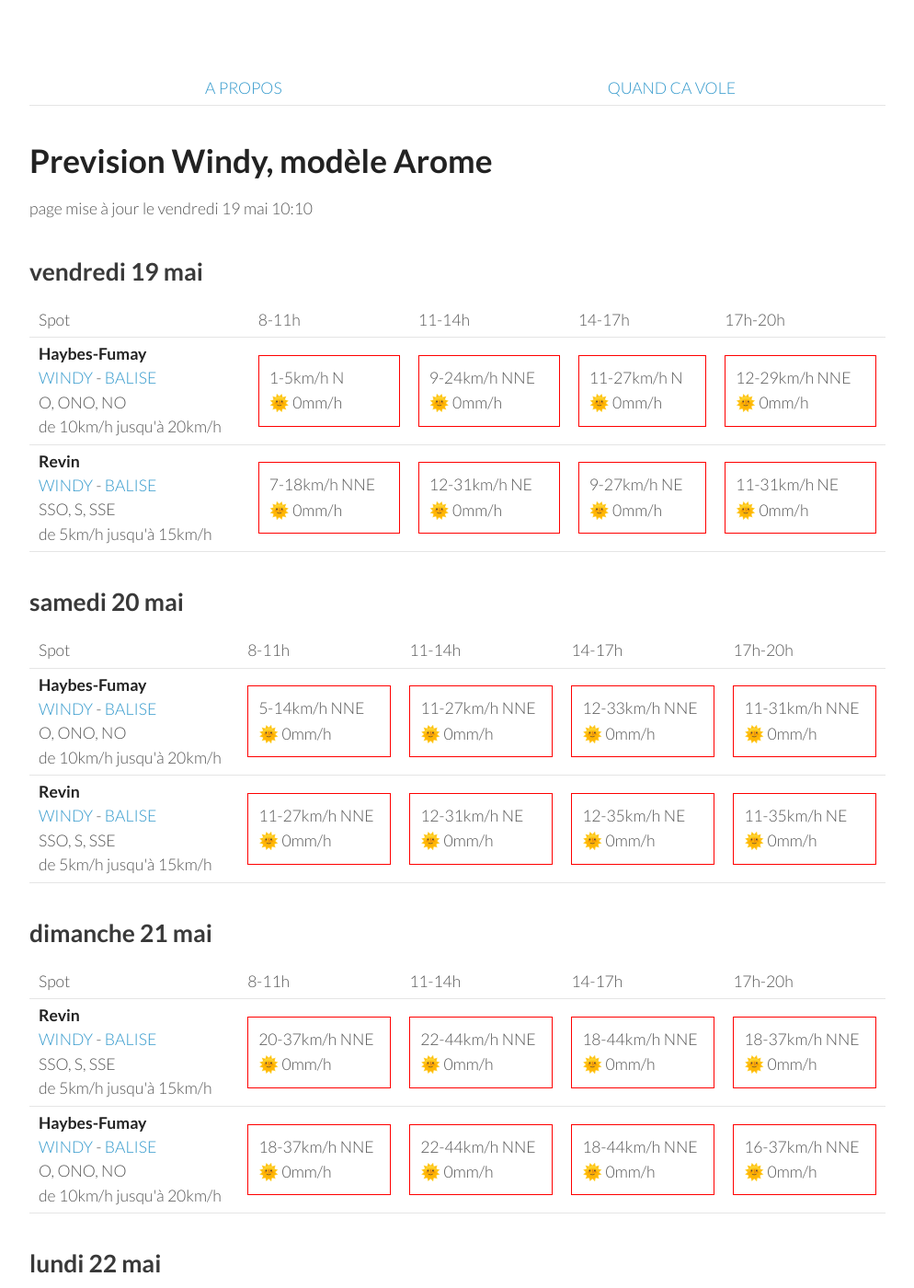
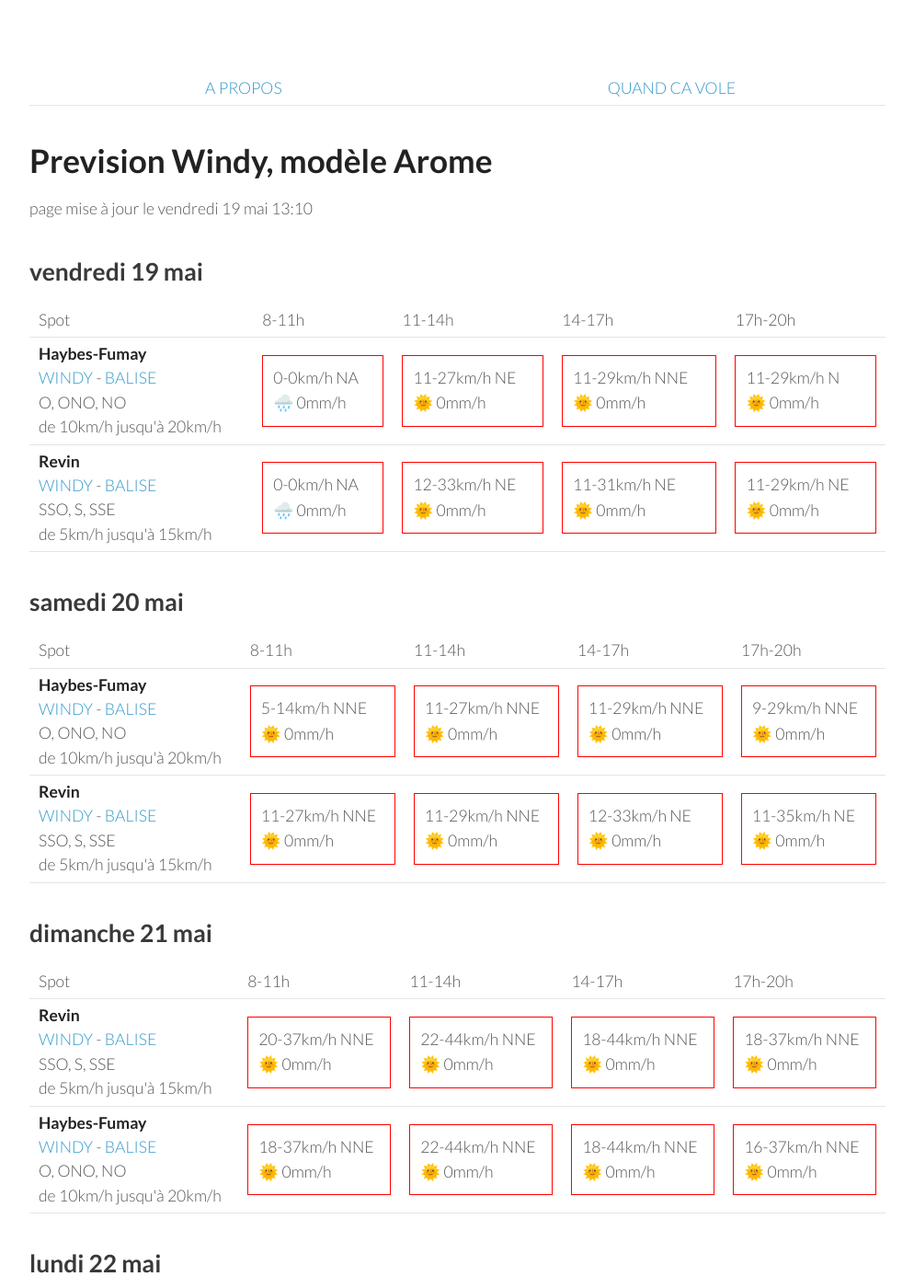
Before and after one commit to parapente-dans-le-nord/parapente-dans-le-nord.github.io, a Jekyll site: the page built from ardennes.markdown, in a window 1280 px wide and 1400 px high. Shown: the whole window at 92% size, without its empty margins (26-1020 px from the left). Built offline with Jekyll 4.4.1, drawn with Linux system fonts in a browser that asks for light colours.

Commit message:
update index.markdown

```diff
--- a/ardennes.markdown
+++ b/ardennes.markdown
@@ -7,7 +7,7 @@ title:  "Tous les spots"
 {: .links}
 
 # Prevision Windy, modèle Arome
-page mise à jour le vendredi 19 mai 10:10
+page mise à jour le vendredi 19 mai 13:10
 
 ## vendredi 19 mai
 
@@ -24,21 +24,19 @@ page mise à jour le vendredi 19 mai 10:10
 <tr>
         <td><strong>Haybes-Fumay</strong><br><a href="https://windy.com/49.998/4.715?49.913,4.738,10">WINDY</a> - <span class=""><a href="http://www.balisemeteo.com/balise.php?idBalise=104">BALISE</a> </span><br> <span class="vent-favorable">O, ONO, NO</span><br><span class="force-vent">de 10km/h jusqu'à 20km/h</span> </td>
 
-            <td><div class="not-flyable"><p>1-5km/h N</p><p>🌞 0mm/h</p></div></td>
-            <td><div class="not-flyable"><p>9-24km/h NNE</p><p>🌞 0mm/h</p></div></td>
-            <td><div class="not-flyable"><p>11-27km/h N</p><p>🌞 0mm/h</p></div></td>
-            <td><div class="not-flyable"><p>12-29km/h NNE</p><p>🌞 0mm/h</p></div></td>
-
+            <td><div class="not-flyable"><p>0-0km/h NA</p><p>🌧️ 0mm/h</p></div></td>
+            <td><div class="not-flyable"><p>11-27km/h NE</p><p>🌞 0mm/h</p></div></td>
+            <td><div class="not-flyable"><p>11-29km/h NNE</p><p>🌞 0mm/h</p></div></td>
+            <td><div class="not-flyable"><p>11-29km/h N</p><p>🌞 0mm/h</p></div></td>
 
     </tr>
 <tr>
         <td><strong>Revin</strong><br><a href="https://windy.com/49.948/4.625?49.543,4.625,8">WINDY</a> - <span class=""><a href="http://www.balisemeteo.com/balise.php?idBalise=5019">BALISE</a> </span><br> <span class="vent-favorable">SSO, S, SSE</span><br><span class="force-vent">de 5km/h jusqu'à 15km/h</span> </td>
 
-            <td><div class="not-flyable"><p>7-18km/h NNE</p><p>🌞 0mm/h</p></div></td>
-            <td><div class="not-flyable"><p>12-31km/h NE</p><p>🌞 0mm/h</p></div></td>
-            <td><div class="not-flyable"><p>9-27km/h NE</p><p>🌞 0mm/h</p></div></td>
+            <td><div class="not-flyable"><p>0-0km/h NA</p><p>🌧️ 0mm/h</p></div></td>
+            <td><div class="not-flyable"><p>12-33km/h NE</p><p>🌞 0mm/h</p></div></td>
             <td><div class="not-flyable"><p>11-31km/h NE</p><p>🌞 0mm/h</p></div></td>
-
+            <td><div class="not-flyable"><p>11-29km/h NE</p><p>🌞 0mm/h</p></div></td>
 
     </tr>
 
@@ -62,8 +60,8 @@ page mise à jour le vendredi 19 mai 10:10
 
             <td><div class="not-flyable"><p>5-14km/h NNE</p><p>🌞 0mm/h</p></div></td>
             <td><div class="not-flyable"><p>11-27km/h NNE</p><p>🌞 0mm/h</p></div></td>
-            <td><div class="not-flyable"><p>12-33km/h NNE</p><p>🌞 0mm/h</p></div></td>
-            <td><div class="not-flyable"><p>11-31km/h NNE</p><p>🌞 0mm/h</p></div></td>
+            <td><div class="not-flyable"><p>11-29km/h NNE</p><p>🌞 0mm/h</p></div></td>
+            <td><div class="not-flyable"><p>9-29km/h NNE</p><p>🌞 0mm/h</p></div></td>
 
 
     </tr>
@@ -71,8 +69,8 @@ page mise à jour le vendredi 19 mai 10:10
         <td><strong>Revin</strong><br><a href="https://windy.com/49.948/4.625?49.543,4.625,8">WINDY</a> - <span class=""><a href="http://www.balisemeteo.com/balise.php?idBalise=5019">BALISE</a> </span><br> <span class="vent-favorable">SSO, S, SSE</span><br><span class="force-vent">de 5km/h jusqu'à 15km/h</span> </td>
 
             <td><div class="not-flyable"><p>11-27km/h NNE</p><p>🌞 0mm/h</p></div></td>
-            <td><div class="not-flyable"><p>12-31km/h NE</p><p>🌞 0mm/h</p></div></td>
-            <td><div class="not-flyable"><p>12-35km/h NE</p><p>🌞 0mm/h</p></div></td>
+            <td><div class="not-flyable"><p>11-29km/h NNE</p><p>🌞 0mm/h</p></div></td>
+            <td><div class="not-flyable"><p>12-33km/h NE</p><p>🌞 0mm/h</p></div></td>
             <td><div class="not-flyable"><p>11-35km/h NE</p><p>🌞 0mm/h</p></div></td>
 
 
```
